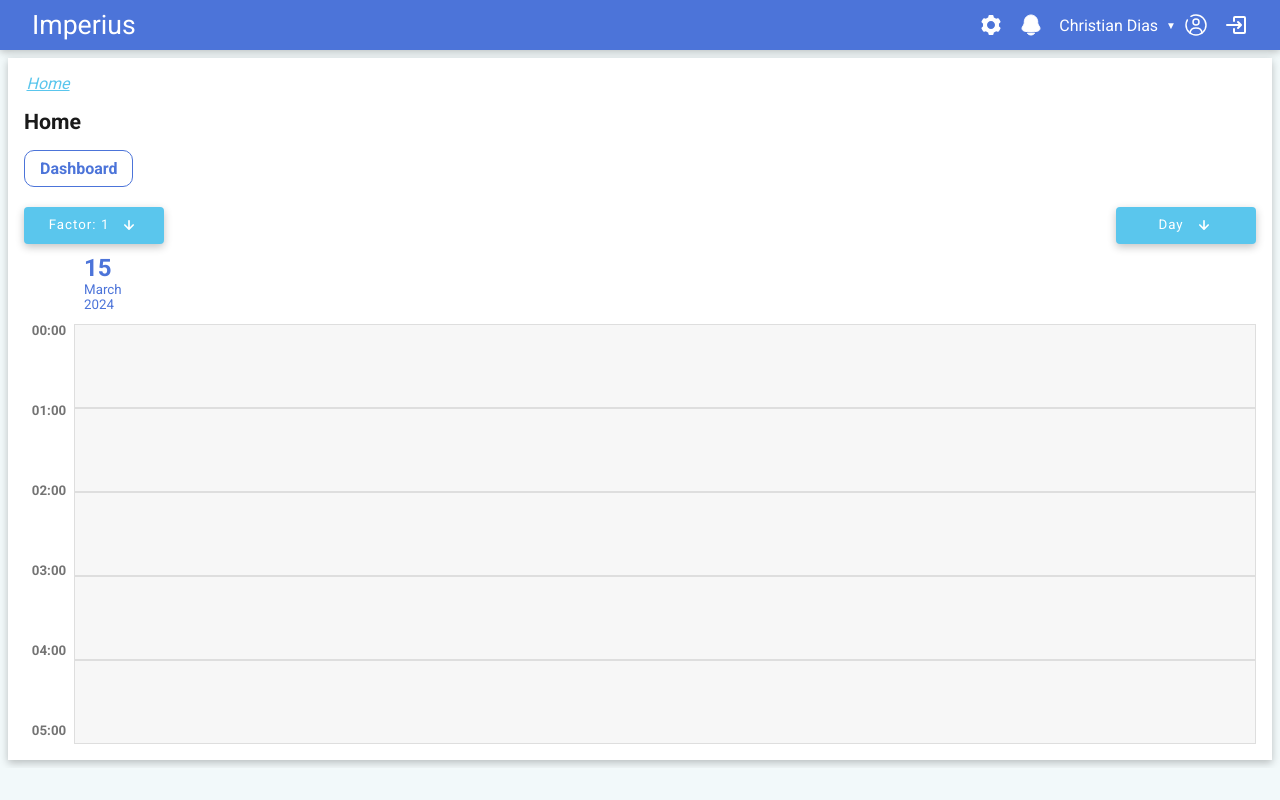
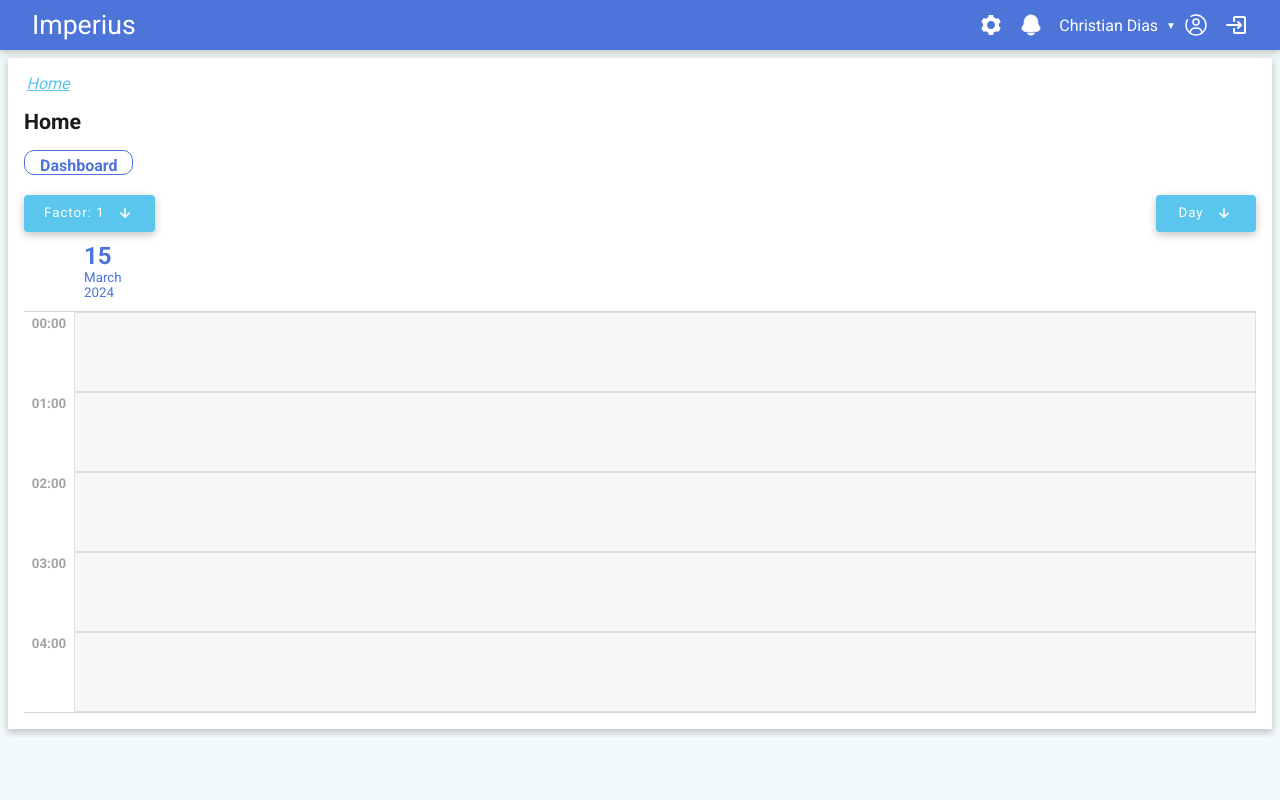
Before and after one commit to christianltdias/app, a Next.js app: page / in a window 1280 px wide. Built offline with nearby package versions, Linux system fonts and the light colour scheme.

Commit message:
fixing hour tag position and styles

```diff
--- a/components/calendar/views/day/calendar.day.view.module.sass
+++ b/components/calendar/views/day/calendar.day.view.module.sass
@@ -1,7 +1,7 @@
 @import '../../../../styles/variables'
 
 $container-width: 500px
-$header-width: 60px
+$header-width: 80px
 $header-padding: 10px
 
 .calendar-day-container
@@ -19,12 +19,14 @@ $header-padding: 10px
 
   .calendar-day-main-wrapper
     overflow: hidden
+    border-bottom: 1px solid #d3d3d3
 
     .calendar-day-header
       cursor: pointer
       padding: $header-padding
       color: $primary-color
       height: $header-width
+      border-bottom: 1px solid #d3d3d3
 
       p
         margin: 0
@@ -51,11 +53,13 @@ $header-padding: 10px
         .calendar-day-hour-tag
           background-color: white
           margin: 0
+          margin-top: 5px
           padding: 0
           text-align: center
           width: 50px
           font-weight: bold
-          color: #4b4b4bc7
+          color: $text-color
+          opacity: 0.4
           line-height: 1
           font-size: 10pt
 
--- a/components/calendar/views/day/calendar.day.view.tsx
+++ b/components/calendar/views/day/calendar.day.view.tsx
@@ -122,7 +122,7 @@ export default function CalendarDayView({
         <div className={styles["calendar-day-table-wrapper"]}>
           <div
             className={styles["calendar-day-time-container"]}
-            style={{ gap: `calc(${cellHeight}px - 10pt)` }}
+            style={{ gap: `calc(${cellHeight}px - 10pt - 5px)` }}
           >
             {cells.map((cell, index) => (
               <p
--- a/components/calendar/views/month/calendar.month.view.module.sass
+++ b/components/calendar/views/month/calendar.month.view.module.sass
@@ -19,7 +19,7 @@ $header-padding: 10px
   .calendar-month-main-wrapper
     position: relative
     overflow: auto
-    border-bottom: 1px solid #9c9c9c67
+    border-bottom: 1px solid #d3d3d3
 
     .calendar-month-header
       background-color: white
@@ -29,6 +29,7 @@ $header-padding: 10px
       z-index: 100
       display: flex
       height: $header-width
+      border-bottom: 1px solid #d3d3d3
 
       .calendar-month-title
         cursor: pointer
--- a/components/calendar/views/week/calendar.week.view.module.sass
+++ b/components/calendar/views/week/calendar.week.view.module.sass
@@ -19,14 +19,16 @@ $header-padding: 10px
 
   .calendar-week-main-wrapper
     overflow: hidden
+    border-bottom: 1px solid #d3d3d3
 
     .calendar-week-header
       background-color: white
-      margin-left: 50px
+      padding-left: 50px
       position: sticky
       display: flex
       justify-content: flex-start
       height: $header-width
+      border-bottom: 1px solid #d3d3d3
 
       .calendar-week-title
         cursor: pointer
@@ -61,11 +63,13 @@ $header-padding: 10px
         .calendar-week-hour-tag
           background-color: white
           margin: 0
+          margin-top: 5px
           padding: 0
           text-align: center
           width: 50px
           font-weight: bold
-          color: #4b4b4bc7
+          color: $text-color
+          opacity: 0.4
           line-height: 1
           font-size: 10pt
 
--- a/components/calendar/views/week/calendar.week.view.tsx
+++ b/components/calendar/views/week/calendar.week.view.tsx
@@ -132,7 +132,7 @@ export default function CalendarWeekView({
         <div className={styles["calendar-week-table-wrapper"]}>
           <div
             className={styles["calendar-week-time-container"]}
-            style={{ gap: `calc(${cellHeight}px - 10pt)` }}
+            style={{ gap: `calc(${cellHeight}px - 10pt - 5px)` }}
           >
             {cells[0].map((cell, index) => (
               <p
--- a/styles/global.sass
+++ b/styles/global.sass
@@ -1,4 +1,7 @@
 @import ./variables
+
+*
+  box-sizing: border-box
 
 html, body
   padding: 0
```
